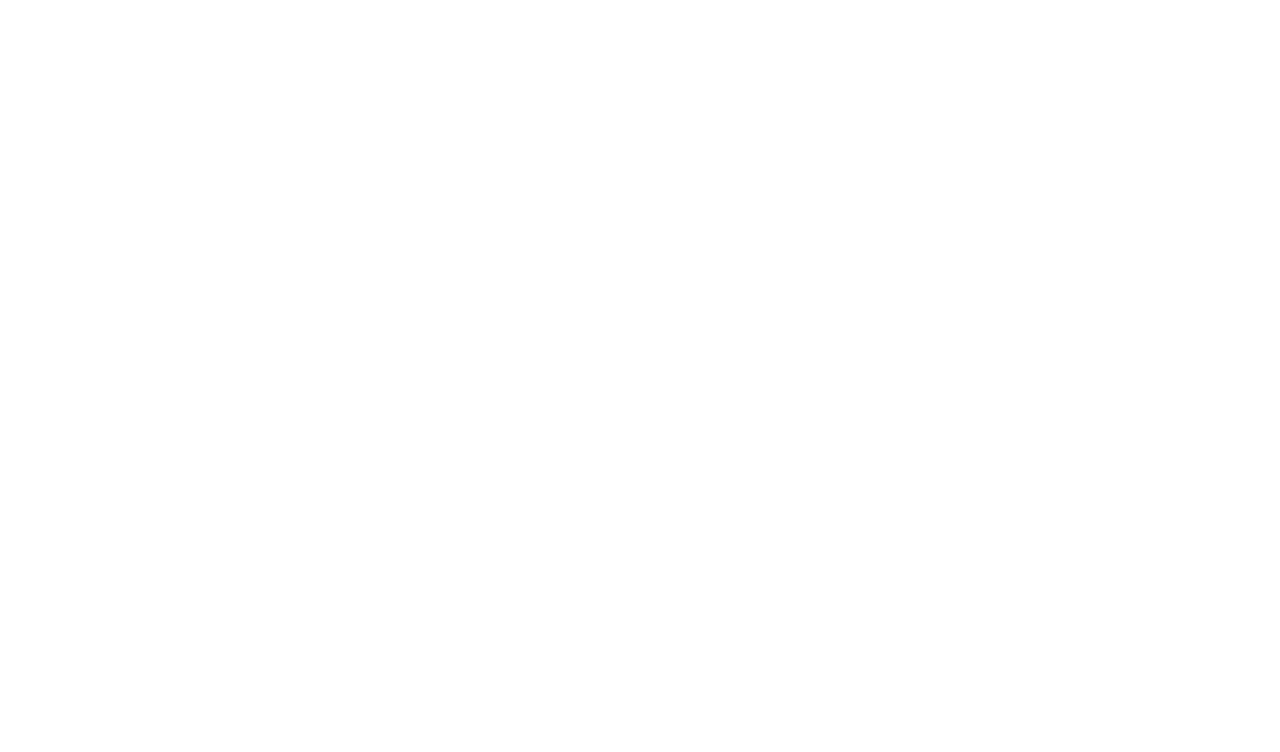
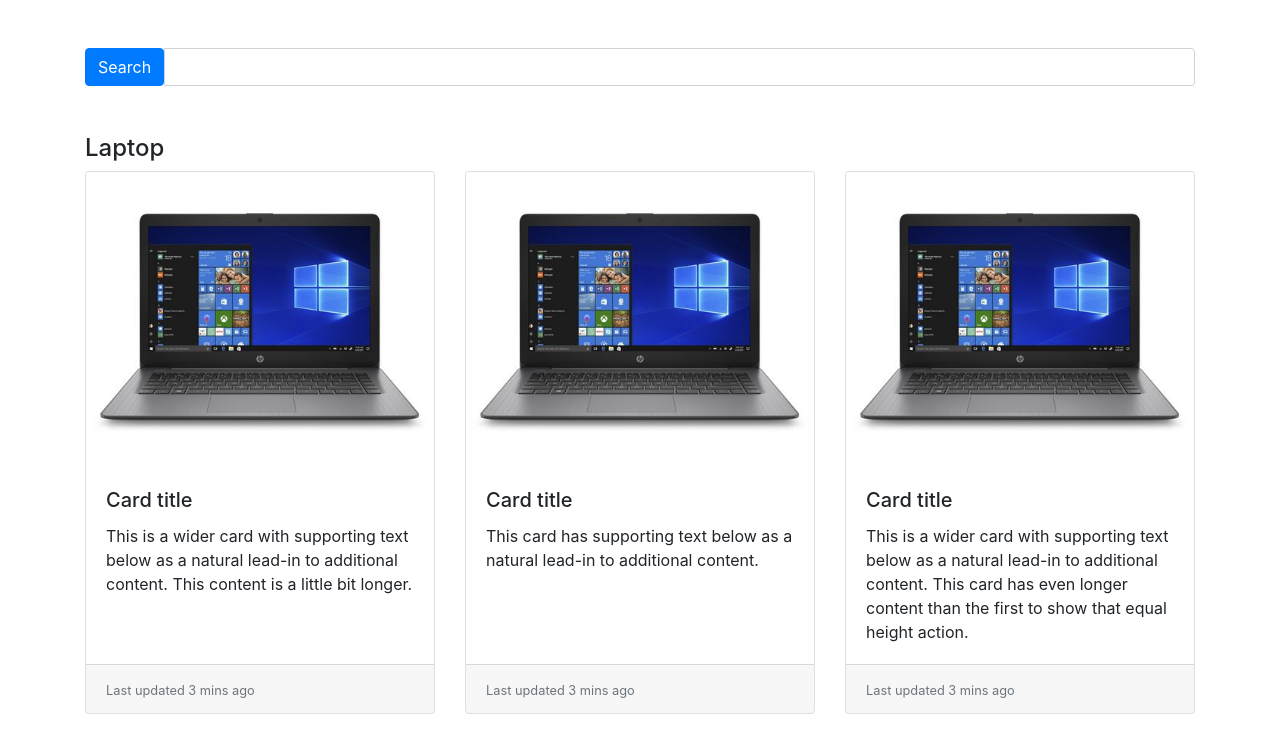
Before and after one commit to kajidipes/sample-ecommerce, a React (Create React App) app: page / in a window 1280 px wide. Shown: the top 752 px of the page. Built offline with nearby package versions, Linux system fonts and the light colour scheme.

Commit message:
final commmit

```diff
--- a/package.json
+++ b/package.json
@@ -6,9 +6,12 @@
     "@testing-library/jest-dom": "^4.2.4",
     "@testing-library/react": "^9.5.0",
     "@testing-library/user-event": "^7.2.1",
+    "bootstrap": "^4.5.3",
     "react": "^16.14.0",
+    "react-bootstrap": "^1.3.0",
     "react-dom": "^16.14.0",
-    "react-scripts": "3.4.3"
+    "react-scripts": "3.4.3",
+    "styled-components": "^5.2.0"
   },
   "scripts": {
     "start": "react-scripts start",
--- a/src/App.js
+++ b/src/App.js
@@ -1,9 +1,11 @@
 import React from 'react';
+import "bootstrap/dist/css/bootstrap.min.css";
+import HomePage from './components/HomePage';
 
 function App() {
   return (
     <div className="App">
-
+      <HomePage/>
     </div>
   );
 }
--- /dev/null
+++ b/src/components/HomePage/index.js
@@ -0,0 +1,17 @@
+import React from 'react'
+import DisplayProduct from './DisplayProduct'
+import SearchTab from './SearchTab'
+import { Container} from 'react-bootstrap'
+
+function HomePage() {
+    return (
+        <div>
+            <Container className="mb-5">
+            <SearchTab/>
+            <DisplayProduct/>
+            </Container>
+        </div>
+    )
+}
+
+export default HomePage
```
Also changed, not shown: public/image/laptop.jpg (added), src/components/HomePage/style.js (added), 1 other file (tests, documents, lock files or other folders).
